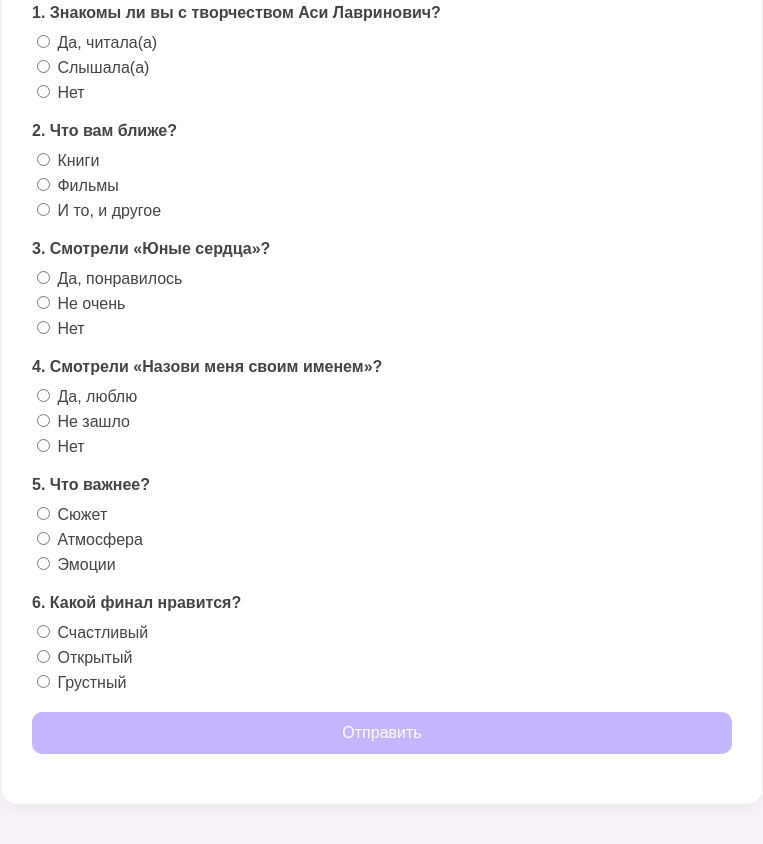
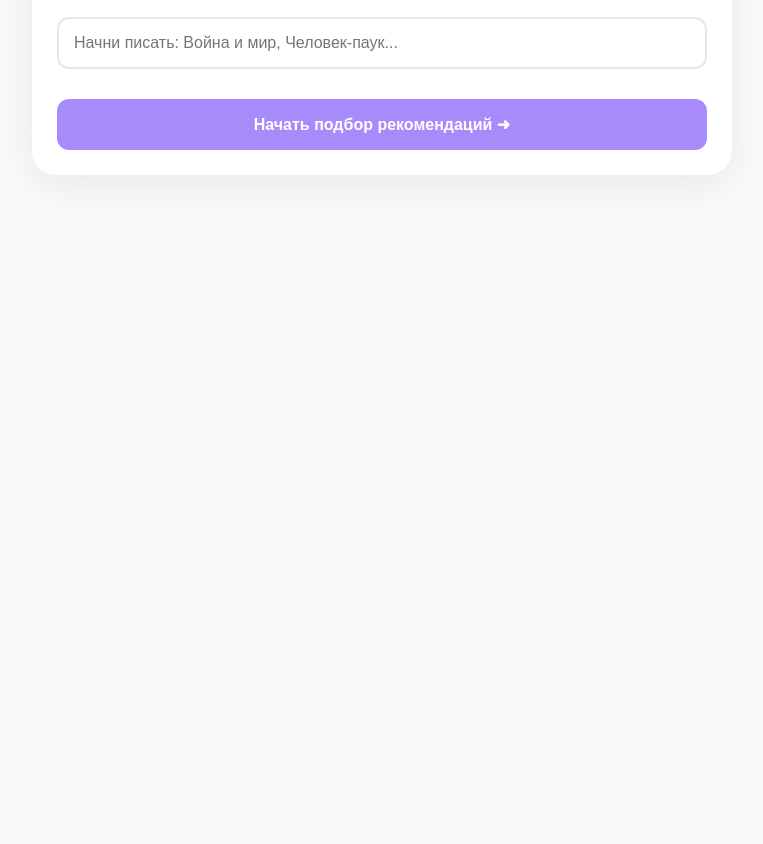
Before and after one commit to Susikkk/survey-site, a plain HTML site: page index.html in a window 1280 px wide. Shown: the part 147-991 px from the top of the page, without its empty margins (258-1021 px from the left). After the commit the page ends 800 px from the top, so only its background shows below. Drawn offline with Linux system fonts and the light colour scheme.

Commit message:
Update index.html

```diff
--- a/index.html
+++ b/index.html
@@ -2,140 +2,172 @@
 <html lang="ru">
 <head>
 <meta charset="UTF-8">
-<title>Опрос: Романтика в книгах и кино</title>
+<meta name="viewport" content="width=device-width, initial-scale=1.0">
+<title>Ultimate Media Guide</title>
 <style>
-    body {
-        font-family: Arial, sans-serif;
-        background: #f7f3f9;
-        color: #444;
-        margin: 0;
-        padding: 0;
-    }
-    .container {
-        max-width: 700px;
-        margin: 40px auto;
-        background: #ffffff;
-        padding: 30px;
-        border-radius: 15px;
-        box-shadow: 0 5px 15px rgba(0,0,0,0.05);
-    }
-    h1 {
-        text-align: center;
-        color: #a78bfa;
-    }
-    .question {
-        margin-bottom: 20px;
-    }
-    .question h3 {
-        margin-bottom: 10px;
-        font-size: 16px;
-    }
-    label {
-        display: block;
-        margin-bottom: 5px;
-        cursor: pointer;
-    }
-    button {
-        display: block;
-        width: 100%;
-        padding: 12px;
-        background: #c4b5fd;
-        border: none;
-        border-radius: 10px;
-        color: white;
-        font-size: 16px;
-        cursor: pointer;
-        transition: 0.3s;
-    }
-    button:hover {
-        background: #a78bfa;
-    }
-    .result {
-        margin-top: 20px;
-        text-align: center;
-        font-weight: bold;
-        color: #6b7280;
-    }
+    :root { --main: #a78bfa; --bg: #f8fafc; --text: #1e293b; }
+    body { font-family: 'Inter', sans-serif; background: var(--bg); color: var(--text); margin: 0; padding: 10px; }
+    .container { max-width: 650px; margin: 20px auto; background: #fff; padding: 25px; border-radius: 24px; box-shadow: 0 10px 40px rgba(0,0,0,0.08); }
+
+    .page { display: none; animation: fadeIn 0.5s; }
+    .active { display: block; }
+    @keyframes fadeIn { from { opacity: 0; transform: translateY(10px); } to { opacity: 1; transform: translateY(0); } }
+
+    /* Поиск */
+    .search-box { position: relative; margin: 20px 0; }
+    input[type="text"] { width: 100%; padding: 15px; border: 2px solid #e2e8f0; border-radius: 12px; font-size: 16px; outline: none; transition: 0.3s; box-sizing: border-box; }
+    input[type="text"]:focus { border-color: var(--main); box-shadow: 0 0 10px rgba(167, 139, 250, 0.2); }
+    #searchResults { background: white; border-radius: 12px; margin-top: 5px; max-height: 300px; overflow-y: auto; border: 1px solid #e2e8f0; display: none; }
+    .search-item { padding: 12px; border-bottom: 1px solid #f1f5f9; cursor: pointer; font-size: 14px; }
+    .search-item:hover { background: #f3f0ff; }
+
+    /* Опрос */
+    .question { margin-bottom: 25px; background: #fdfaff; padding: 15px; border-radius: 15px; border: 1px solid #f3f0ff; }
+    .question h3 { margin: 0 0 12px 0; font-size: 17px; color: #5b21b6; }
+    label { display: block; padding: 10px; margin: 5px 0; background: white; border: 1px solid #e2e8f0; border-radius: 8px; cursor: pointer; transition: 0.2s; }
+    label:hover { border-color: var(--main); background: #f5f3ff; }
+    input[type="radio"] { margin-right: 10px; accent-color: var(--main); }
+
+    button { width: 100%; padding: 16px; background: var(--main); border: none; border-radius: 12px; color: white; font-size: 16px; font-weight: 600; cursor: pointer; transition: 0.3s; margin-top: 10px; }
+    button:hover { background: #8b5cf6; transform: translateY(-2px); }
+
+    .result-card { text-align: center; padding: 20px; border: 2px solid #ddd6fe; border-radius: 20px; background: #faf9ff; }
+    .rec-title { font-size: 24px; font-weight: 800; color: #7c3aed; margin-bottom: 10px; }
 </style>
 </head>
 <body>
 
 <div class="container">
-    <h1>📚🎬 Опрос</h1>
 
-    <form id="quizForm">
+    <!-- СТРАНИЦА 1: ГИГАНТСКИЙ ПОИСК -->
+    <div id="page1" class="page active">
+        <h2 style="text-align:center">🔍 Глобальный поиск</h2>
+        <p style="text-align:center; color: #64748b;">Найди любую из 100,000+ книг или фильмов</p>
 
+        <div class="search-box">
+            <input type="text" id="wikiSearch" placeholder="Начни писать: Война и мир, Человек-паук..." oninput="searchGlobal()">
+            <div id="searchResults"></div>
+        </div>
+
+        <button onclick="showPage('page2')">Начать подбор рекомендаций ➜</button>
+    </div>
+
+    <!-- СТРАНИЦА 2: БОЛЬШОЙ ОПРОС -->
+    <div id="page2" class="page">
+        <h2>🎨 Твои предпочтения</h2>
+        <form id="megaQuiz">
             <div class="question">
-            <h3>1. Знакомы ли вы с творчеством Аси Лавринович?</h3>
-            <label><input type="radio" name="q1"> Да, читала(а)</label>
-            <label><input type="radio" name="q1"> Слышала(а)</label>
-            <label><input type="radio" name="q1"> Нет</label>
+                <h3>1. Какой жанр тебе сейчас ближе?</h3>
+                <label><input type="radio" name="genre" value="fantasy" required> Фэнтези и супергерои</label>
+                <label><input type="radio" name="genre" value="classic"> Классика и драма</label>
+                <label><input type="radio" name="genre" value="romance"> Романтика и чувства</label>
+                <label><input type="radio" name="genre" value="sci-fi"> Научная фантастика</label>
             </div>
 
             <div class="question">
-            <h3>2. Что вам ближе?</h3>
-            <label><input type="radio" name="q2"> Книги</label>
-            <label><input type="radio" name="q2"> Фильмы</label>
-            <label><input type="radio" name="q2"> И то, и другое</label>
+                <h3>2. Какое время действия нравится?</h3>
+                <label><input type="radio" name="time" value="past"> Прошлое / История</label>
+                <label><input type="radio" name="time" value="present"> Современность</label>
+                <label><input type="radio" name="time" value="future"> Будущее</label>
             </div>
 
             <div class="question">
-            <h3>3. Смотрели «Юные сердца»?</h3>
-            <label><input type="radio" name="q3"> Да, понравилось</label>
-            <label><input type="radio" name="q3"> Не очень</label>
-            <label><input type="radio" name="q3"> Нет</label>
+                <h3>3. Насколько сложным должно быть произведение?</h3>
+                <label><input type="radio" name="deep" value="easy"> Легкое, чтобы отдохнуть</label>
+                <label><input type="radio" name="deep" value="hard"> Глубокое, чтобы подумать</label>
             </div>
 
             <div class="question">
-            <h3>4. Смотрели «Назови меня своим именем»?</h3>
-            <label><input type="radio" name="q4"> Да, люблю</label>
-            <label><input type="radio" name="q4"> Не зашло</label>
-            <label><input type="radio" name="q4"> Нет</label>
+                <h3>4. Что ты хочешь получить в конце?</h3>
+                <label><input type="radio" name="end" value="happy"> Счастливый финал</label>
+                <label><input type="radio" name="end" value="sad"> Стекло (грустный финал)</label>
+                <label><input type="radio" name="end" value="think"> Открытый финал</label>
             </div>
 
-        <div class="question">
-            <h3>5. Что важнее?</h3>
-            <label><input type="radio" name="q5"> Сюжет</label>
-            <label><input type="radio" name="q5"> Атмосфера</label>
-            <label><input type="radio" name="q5"> Эмоции</label>
+            <button type="button" onclick="generateRecommendation()">Узнать результат ✨</button>
+        </form>
     </div>
 
-        <div class="question">
-            <h3>6. Какой финал нравится?</h3>
-            <label><input type="radio" name="q6"> Счастливый</label>
-            <label><input type="radio" name="q6"> Открытый</label>
-            <label><input type="radio" name="q6"> Грустный</label>
+    <!-- СТРАНИЦА 3: РЕЗУЛЬТАТ -->
+    <div id="page3" class="page">
+        <h2>Твой идеальный выбор:</h2>
+        <div id="resultBox" class="result-card">
+            <div class="rec-title" id="recTitle"></div>
+            <p id="recDesc"></p>
+            <div style="color: #f59e0b; font-size: 20px;">⭐⭐⭐⭐⭐</div>
+        </div>
+        <button onclick="location.reload()">Пройти еще раз</button>
     </div>
 
-        <button type="button" onclick="submitQuiz()">Отправить</button>
-
-    </form>
-
-    <div class="result" id="result"></div>
 </div>
 
 <script>
-function submitQuiz() {
-    let form = document.getElementById('quizForm');
-    let answered = 0;
-
-    for (let i = 1; i <= 6; i++) {
-        let radios = form["q" + i];
-        for (let r of radios) {
-            if (r.checked) {
-                answered++;
-                break;
-            }
-        }
+    function showPage(id) {
+        document.querySelectorAll('.page').forEach(p => p.classList.remove('active'));
+        document.getElementById(id).classList.add('active');
+        window.scrollTo(0,0);
     }
 
-    let result = document.getElementById('result');
+    // ГЛОБАЛЬНЫЙ ПОИСК ЧЕРЕЗ WIKIPEDIA (Миллионы сущностей)
+    async function searchGlobal() {
+        const query = document.getElementById('wikiSearch').value;
+        const resDiv = document.getElementById('searchResults');
 
-    if (answered < 6) {
-        result.innerHTML = "Пожалуйста, ответьте на все вопросы 💜";
-    } else {
-        result.innerHTML = "Спасибо за прохождение опроса ✨";
+        if (query.length < 3) { resDiv.style.display = 'none'; return; }
+
+        try {
+            const url = `https://wikipedia.org{encodeURIComponent(query)}`;
+            const response = await fetch(url);
+            const data = await response.json();
+
+            resDiv.innerHTML = '';
+            if (data[1].length > 0) {
+                resDiv.style.display = 'block';
+                data[1].forEach((item, index) => {
+                    const div = document.createElement('div');
+                    div.className = 'search-item';
+                    div.innerHTML = `<strong>${item}</strong><br><small style="color: #888">${data[2][index].substring(0, 100)}...</small>`;
+                    div.onclick = () => {
+                        alert("Вы выбрали: " + item);
+                        resDiv.style.display = 'none';
+                    };
+                    resDiv.appendChild(div);
+                });
             }
+        } catch (e) { console.log("Ошибка поиска"); }
+    }
+
+    // УМНАЯ ЛОГИКА РЕКОМЕНДАЦИЙ
+    function generateRecommendation() {
+        const f = document.forms.megaQuiz;
+        if(!f.checkValidity()) { alert("Пожалуйста, ответьте на вопросы!"); return; }
+
+        const genre = f.genre.value;
+        const deep = f.deep.value;
+        const end = f.end.value;
+
+        let title = "";
+        let desc = "";
+
+        if (genre === 'fantasy') {
+            if (deep === 'easy') { title = "Гарри Поттер"; desc = "Магический мир, который лечит душу."; }
+            else { title = "Властелин Колец"; desc = "Эпическая сага о борьбе добра и зла."; }
+        }
+        else if (genre === 'classic') {
+            if (end === 'sad') { title = "Мцыри"; desc = "Одиночество, жажда свободы и трагичный финал."; }
+            else { title = "Война и мир"; desc = "Грандиозная классика о жизни, любви и поиске смысла."; }
+        }
+        else if (genre === 'romance') {
+            if (deep === 'easy') { title = "Книги Аси Лавринович"; desc = "Самые добрые истории о первой влюбленности."; }
+            else { title = "Гордость и предубеждение"; desc = "Классика романтизма с глубокими персонажами."; }
+        }
+        else {
+            title = "Интерстеллар"; desc = "Если любишь науку, космос и сильные эмоции.";
+        }
+
+        document.getElementById('recTitle').innerText = title;
+        document.getElementById('recDesc').innerText = desc;
+        showPage('page3');
     }
 </script>
 
```
Lines whose indentation alone changed are shown as unchanged.
